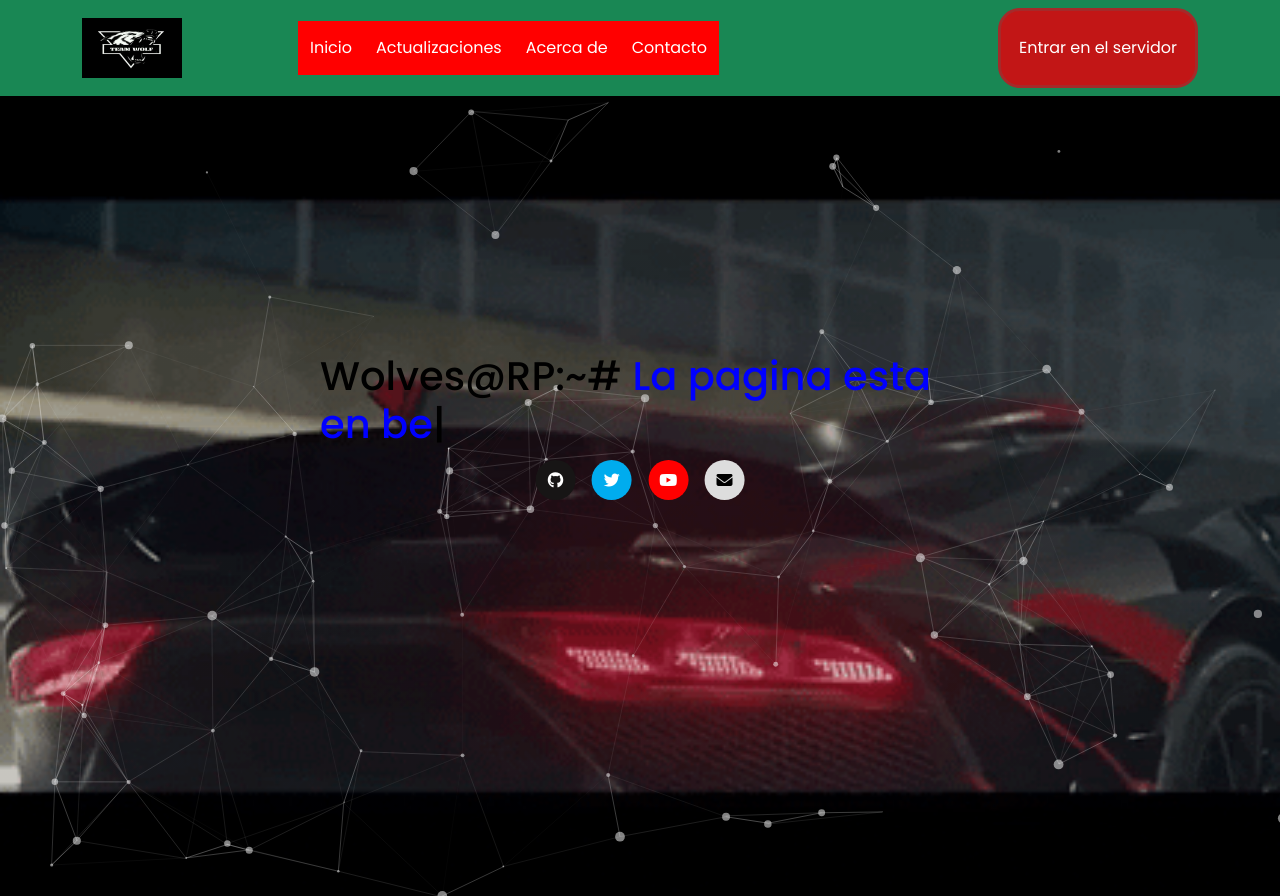
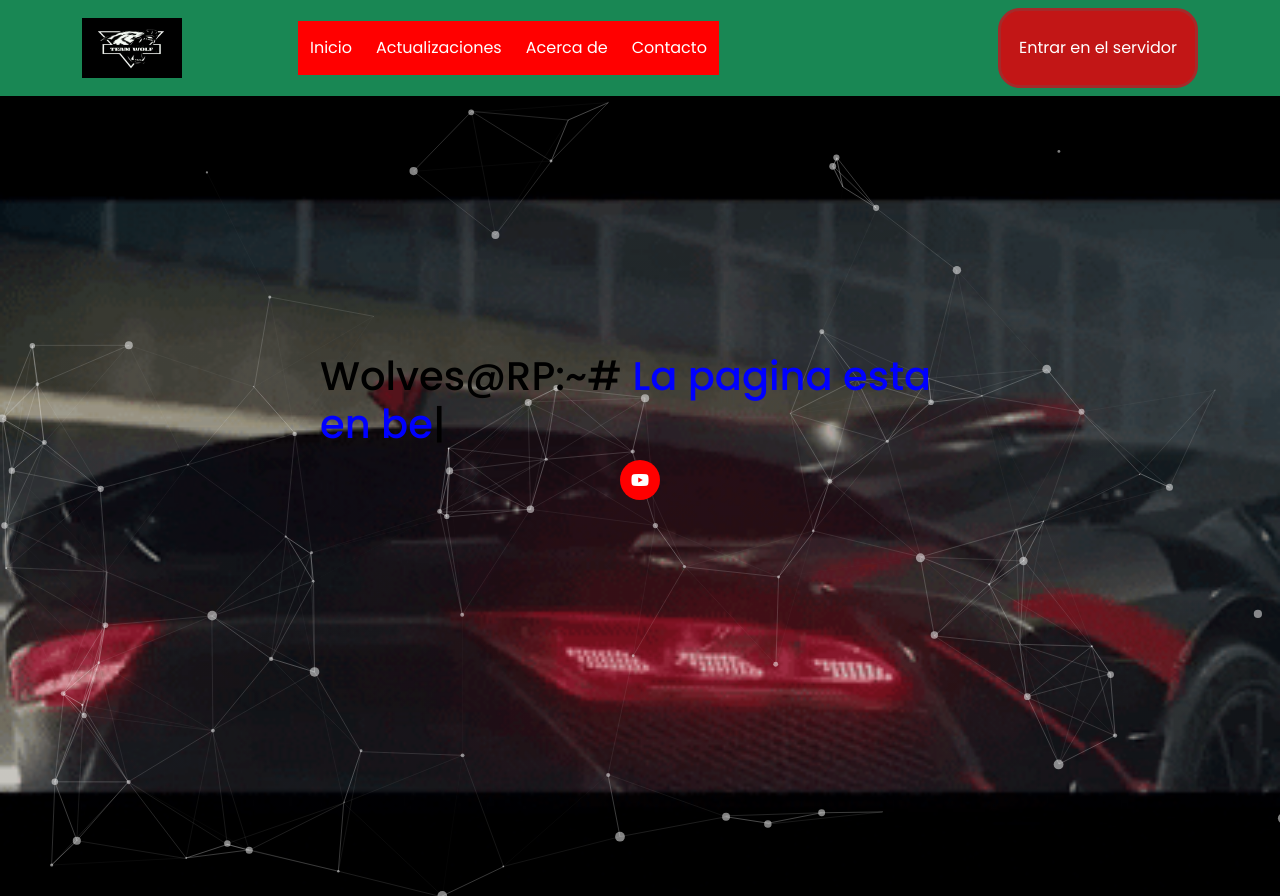
Before and after one commit to WolvesRP/WolvesRP, a plain HTML site: page index.html in a window 1280 px wide. Shown: the top 896 px of the page. Drawn offline with nearby package versions, Linux system fonts and the light colour scheme.

Commit message:
Add files via upload

```diff
--- a/index.html
+++ b/index.html
@@ -78,10 +78,10 @@
 </div>
 <audio src="/musica/morad_normal.mp3" autoplay="true"></audio>
 <div class="social-media">
-    <a href=""  target="_blank" style="background: #171515"><i class="fab fa-github"></i></a>
-    <a href="" target="_blank" style="background: #00acee"><i class="fab fa-twitter"></i></a>
-    <a href="" target="_blank" style="background: red"><i class="fab fa-youtube"></i></a>
-    <a href="mailto:" target="_blank" style="background: #ddd; color: #000;"><i class="fas fa-envelope"></i></a>
+    <!--<a href="#"  target="_blank" style="background: #171515"><i class="fab fa-github"></i></a>
+    <a href="" target="_blank" style="background: #00acee"><i class="fab fa-twitter"></i></a>-->
+    <a href="https://www.youtube.com/@wolvesrp" target="_blank" style="background: red"><i class="fab fa-youtube"></i></a>
+    <!--<a href="mailto:" target="_blank" style="background: #ddd; color: #000;"><i class="fas fa-envelope"></i></a>-->
 </div>-->
 <script src="js/particles.js"></script>
 <script src="js/app.js"></script>
@@ -157,7 +157,7 @@
             <a href="#!" class="text-reset">Registrate</a>
           </p>
           <p>
-            <a href="https://web.academiavigara.com/politica_cookies" class="text-reset">Cookies</a>
+            <a href="#" class="text-reset">Cookies</a>
           </p>
         </div>
         <div class="col-md-4 col-lg-3 col-xl-3 mx-auto mb-md-0 mb-4">
```
Also changed, not shown: Noticias.html (+1 -1 lines).
